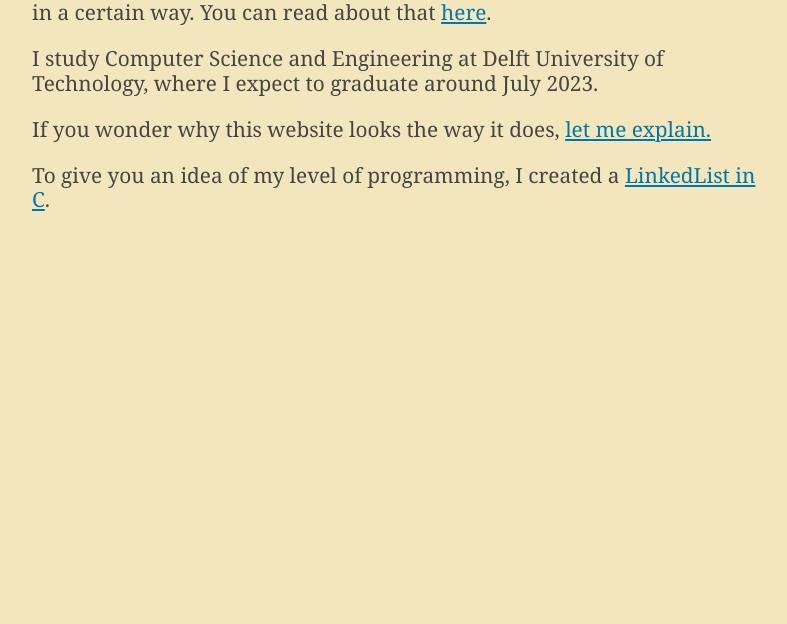
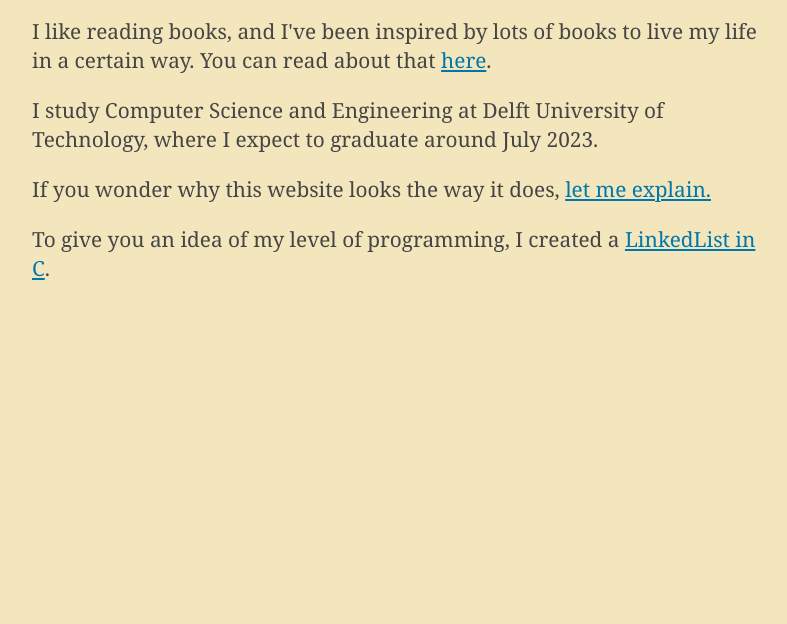
Before and after one commit to UltraTimon/timonbestebreur.nl, a plain HTML site: page index.html in a window 1280 px wide. Shown: the part 176-800 px from the top of the page, without its empty margins (244-1031 px from the left). Drawn offline with Linux system fonts and the light colour scheme.

Commit message:
Fix line height - again

```diff
--- a/stylesheet.css
+++ b/stylesheet.css
@@ -1,10 +1,10 @@
 
 body {
     font-size: 1.3em;
-    line-height: 1.2em;
     width: 80%;
     max-width: 35em;
     margin: auto;
+    line-height: 1.4;
     background-color: rgb(243, 230, 188);
     font-family: Georgia, 'Times New Roman', Times, serif;
     color: #454545;
```
Also changed, not shown: 1 other file.
